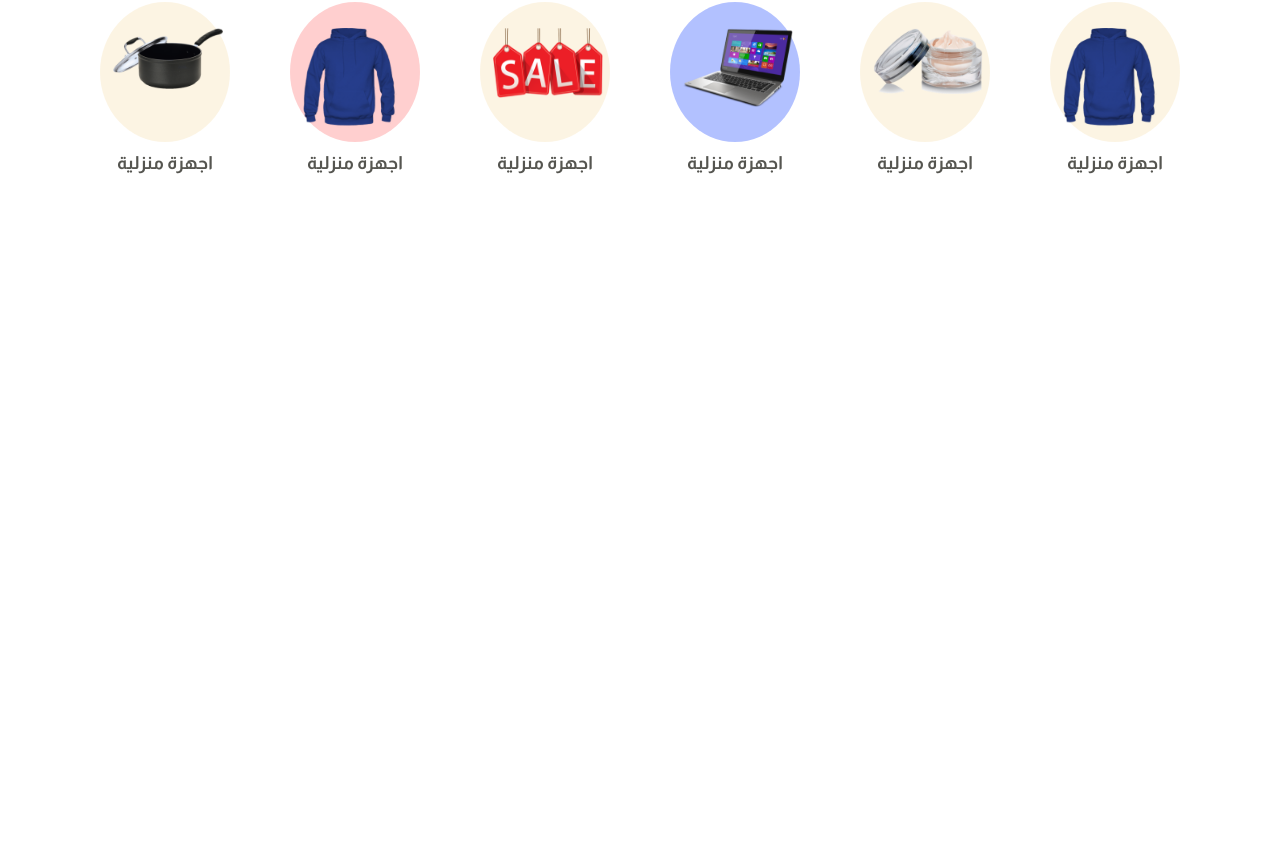
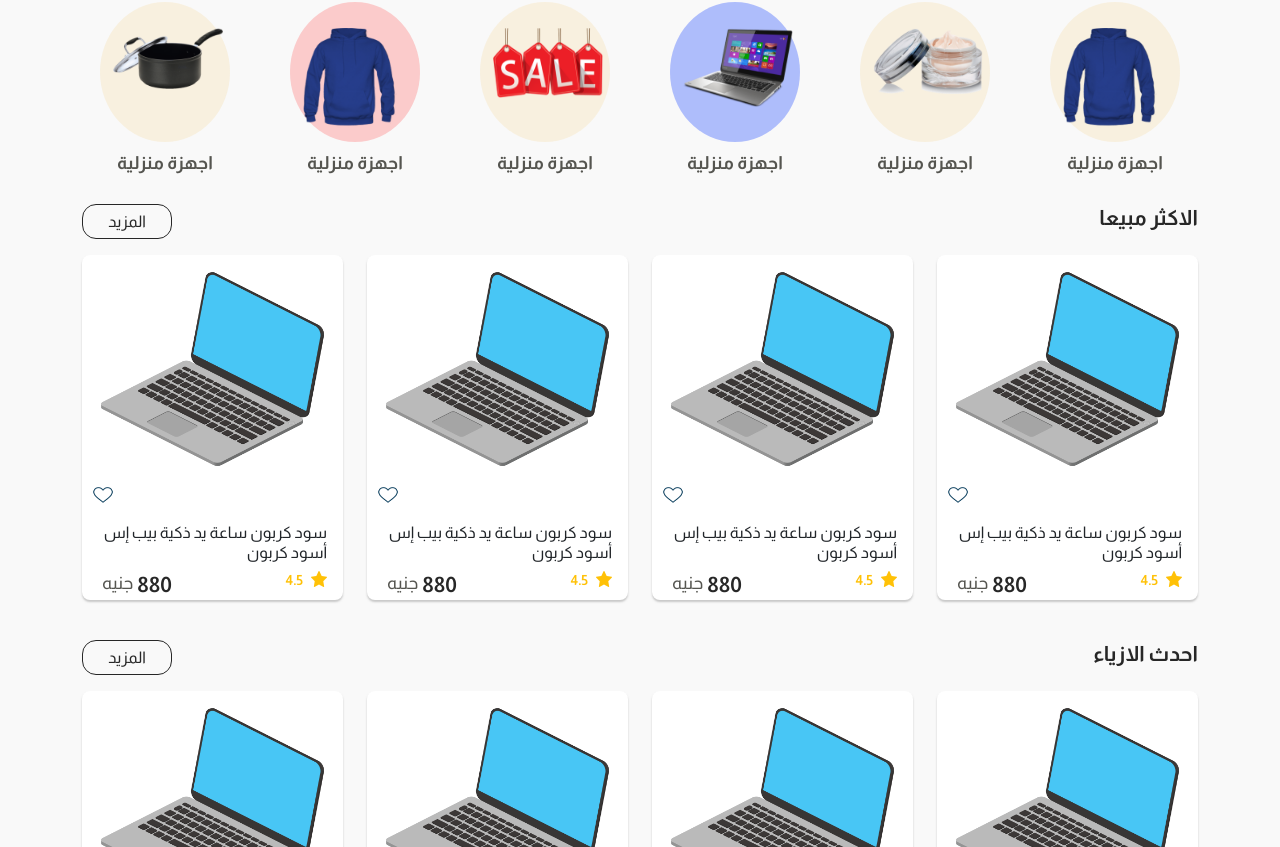
Before and after one commit to MahmoudAliKhider/webshop-react, a React (Create React App) app: page / in a window 1280 px wide. Shown: the part 473-1320 px from the top of the page. Before the commit the page ends 800 px from the top, so only its background shows below. Built offline with nearby package versions, Linux system fonts and the light colour scheme; a web font is replaced by a local one.

Commit message:
create a card products

```diff
--- /dev/null
+++ b/src/components/Products/CardProductsContainer.js
@@ -0,0 +1,21 @@
+import React from 'react'
+import { Container, Row } from 'react-bootstrap'
+
+import SubTiltle from '../Uitily/SubTitle'
+import ProductCard from './ProductCard'
+
+const CardProductsContainer = ({ title, btntitle }) => {
+    return (
+        <Container>
+            <SubTiltle title={title} btntitle={btntitle} />
+            <Row className='my-2 d-flex justify-content-between'>
+                <ProductCard />
+                <ProductCard />
+                <ProductCard />
+                <ProductCard />
+            </Row>
+        </Container>
+    )
+}
+
+export default CardProductsContainer
--- /dev/null
+++ b/src/components/Products/ProductCard.js
@@ -0,0 +1,64 @@
+import React from 'react'
+import { Card, Col } from 'react-bootstrap'
+
+import prod1 from "../../images/prod1.png";
+import favoff from "../../images/fav-off.png";
+import rate from "../../images/rate.png";
+
+const ProductCard = () => {
+    return (
+        <Col xs="6" sm="6" md="4" lg="3" className="d-flex">
+
+            <Card
+                className="my-2"
+                style={{
+                    width: "100%",
+                    height: "345px",
+                    borderRadius: "8px",
+                    border: "none",
+                    backgroundColor: "#FFFFFF",
+                    boxShadow: "0 2px 2px 0 rgba(151,151,151,0.5)",
+                }}>
+                <Card.Img style={{ height: "228px", width: "100%" }} src={prod1} />
+                <div className="d-flex justify-content-end mx-2">
+                    <img
+                        src={favoff}
+                        alt=""
+                        className="text-center"
+                        style={{
+                            height: "24px",
+                            width: "26px",
+                        }}
+                    />
+                </div>
+                <Card.Body>
+                    <Card.Title>
+                        <div className="card-title">
+                            سود كربون ساعة يد ذكية بيب إس أسود كربون{" "}
+                        </div>
+                    </Card.Title>
+                    <Card.Text>
+                        <div className="d-flex justify-content-between ">
+                            <div className="d-flex">
+                                <img
+                                    className=""
+                                    src={rate}
+                                    alt=""
+                                    height="16px"
+                                    width="16px"
+                                />
+                                <div className="card-rate mx-2">4.5</div>
+                            </div>
+                            <div className="d-flex">
+                                <div className="card-price">880</div>
+                                <div className="card-currency mx-1">جنيه</div>
+                            </div>
+                        </div>
+                    </Card.Text>
+                </Card.Body>
+            </Card>
+        </Col>
+    )
+}
+
+export default ProductCard
--- a/src/pages/Home/HomePage.js
+++ b/src/pages/Home/HomePage.js
@@ -2,13 +2,17 @@
 import NavBarLogin from '../../components/Uitily/NavBarLogin'
 import Slider from '../../components/Home/Slider'
 import HomeCategory from '../../components/Home/HomeCategory'
+import CardProductsContainer from '../../components/Products/CardProductsContainer'
+
 
 const HomePage = () => {
     return (
-        <div >
+        <div className='font' style={{ minHeight: '670px' }}>
             <NavBarLogin />
             <Slider />
-            <HomeCategory/>
+            <HomeCategory />
+            <CardProductsContainer title="الاكثر مبيعا" btntitle="المزيد" />
+            <CardProductsContainer title="احدث الازياء" btntitle="المزيد" />
         </div>
     )
 }
```
